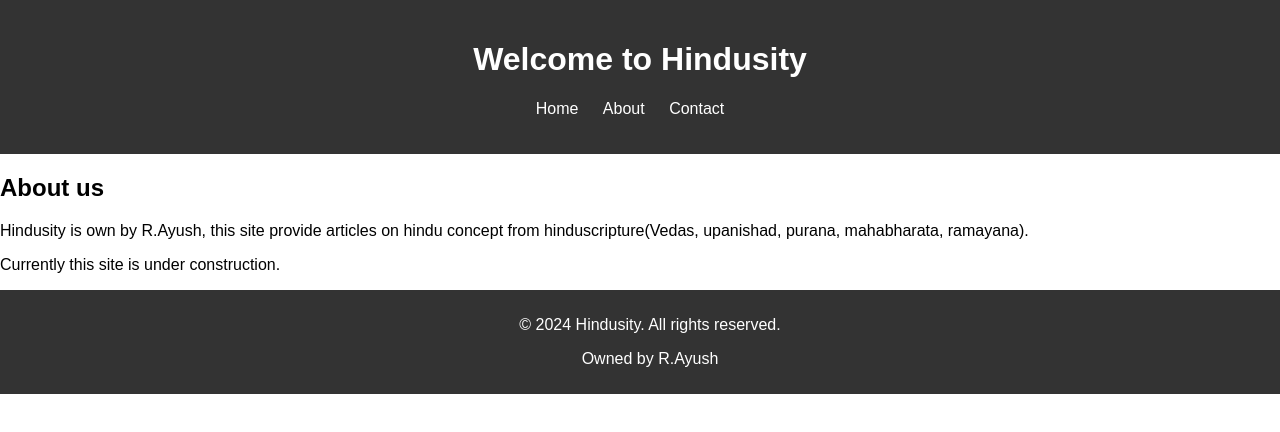
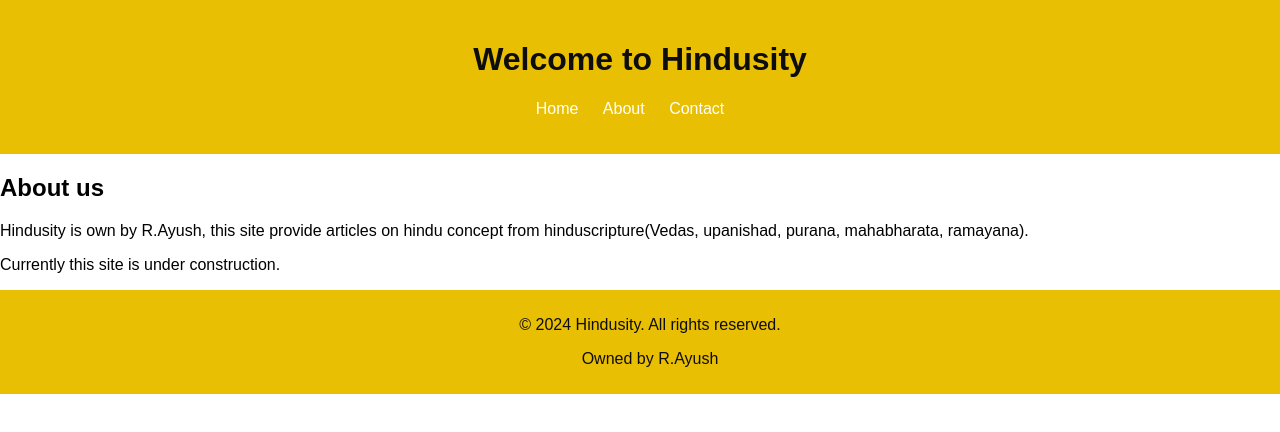
Before and after one commit to rayush2001/Hindusity, a plain HTML site: page about.html in a window 1280 px wide. Drawn offline with nearby package versions, Linux system fonts and the light colour scheme.

Commit message:
Update style.css

```diff
--- a/style.css
+++ b/style.css
@@ -3,10 +3,14 @@ body {
     margin: 0;
     padding: 0;
 }
+.note {
+    background-color: blue;
+    color: black;
+}
 
 header {
-    background-color: #333;
-    color: #fff;
+    background-color: #e9bf04;
+    color: #0e0d0d;
     padding: 20px;
     text-align: center;
 }
@@ -27,8 +31,8 @@ nav ul li a {
 }
 
 footer {
-    background-color: #333;
-    color: #fff;
+    background-color: #e9bf04;
+    color: #0e0d0d;
     text-align: center;
     padding: 10px;
     /*position: fixed;*/
```
